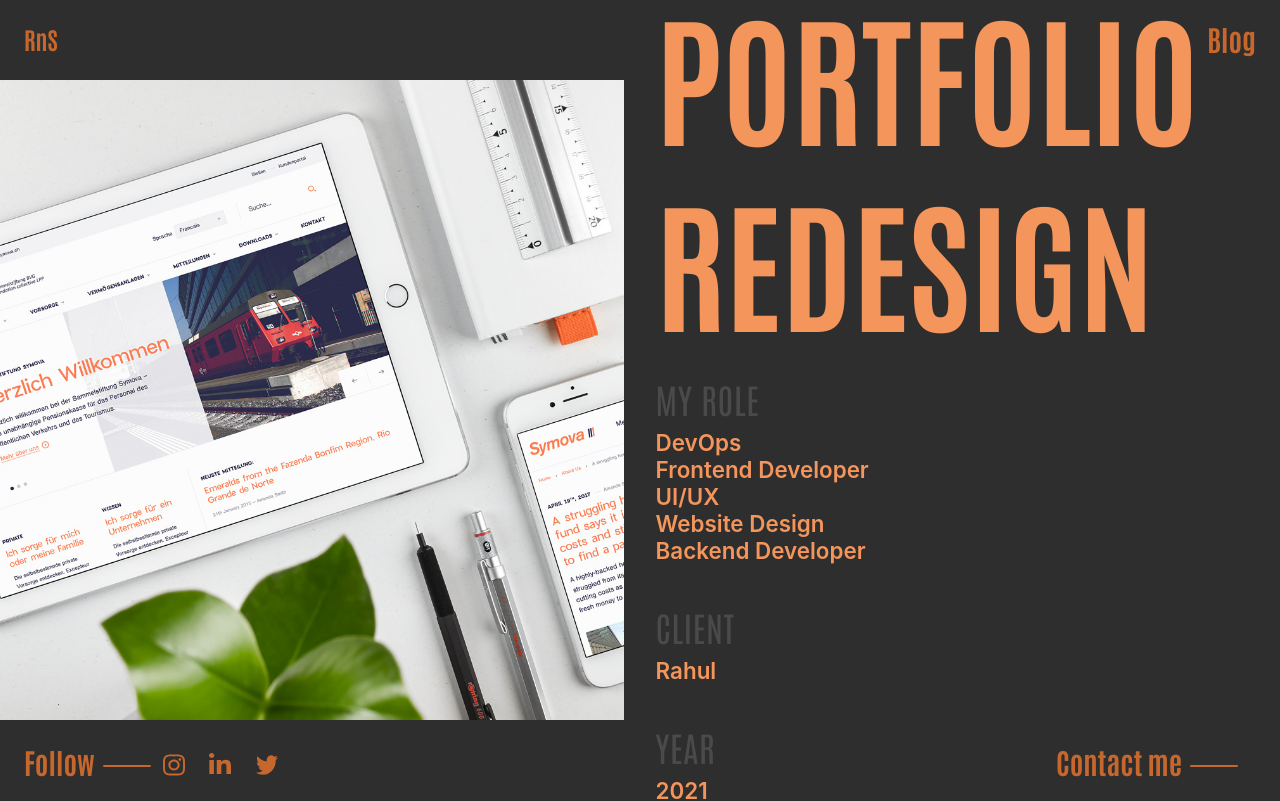
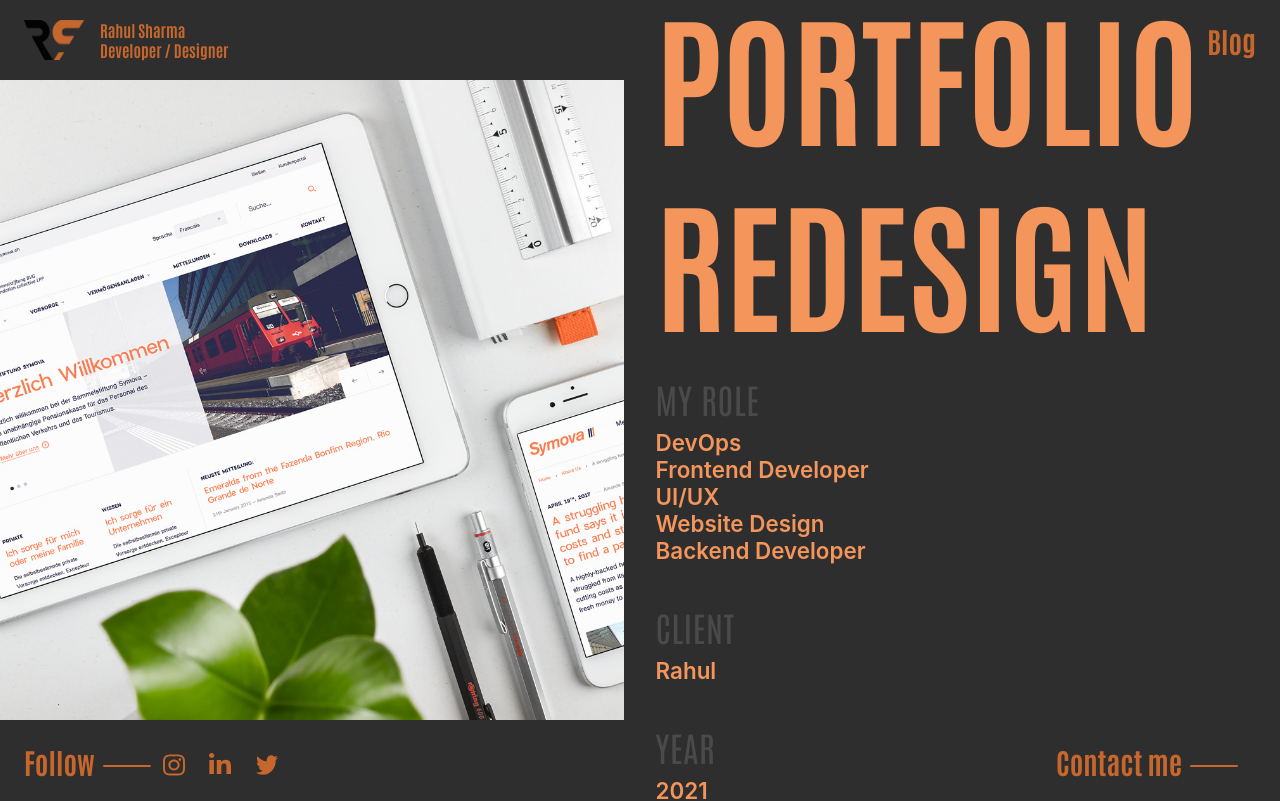
Before and after one commit to holdmypotion/portfolio-v2, a Next.js app: page /caseStudy in a window 1280 px wide. Shown: the top 801 px of the page. Built offline with nearby package versions, Linux system fonts and the light colour scheme.

Commit message:
Added credits and logo

```diff
--- a/components/portfolio/home/contact.js
+++ b/components/portfolio/home/contact.js
@@ -23,7 +23,7 @@ export default function Contact() {
   const [subject, setSubject] = useState('');
   const [message, setMessage] = useState('');
   return (
-    <ContactContainer>
+    <ContactContainer id='contact'>
       <Marquee text={`Let's Work Together.`} />
       <Container>
         <ContentContainer>
--- /dev/null
+++ b/components/portfolio/layout/credits.js
@@ -0,0 +1,18 @@
+import Image from 'next/image';
+import {
+  CreditsContainer,
+  LogoContainer,
+} from '../../../styles/portfolio/layoutStyles';
+
+export default function Credits() {
+  return (
+    <CreditsContainer>
+      <LogoContainer>
+        <Image src={'/logo.png'} width={60} height={40} />
+        <div>
+          <h3>© 2021 Rahul Sharma</h3>
+        </div>
+      </LogoContainer>
+    </CreditsContainer>
+  );
+}
--- a/components/portfolio/layout/footer.js
+++ b/components/portfolio/layout/footer.js
@@ -25,7 +25,7 @@ const Footer = () => {
         <FSocialSVG>{svgs}</FSocialSVG>
       </FlexContainer>
       <FlexContainer>
-        <Link href='/'>
+        <Link href='/#contact'>
           <a>
             <FTextContainer>
               <h3>Contact me</h3>
--- a/components/portfolio/layout/layout.js
+++ b/components/portfolio/layout/layout.js
@@ -1,5 +1,6 @@
 import { createGlobalStyle, ThemeProvider } from 'styled-components';
 import ScrollProgressBar from '../UI/scrollProgressBar';
+import Credits from './credits';
 import Footer from './footer';
 import MobileFooter from './mobileFooter';
 import Navbar from './navbar';
@@ -61,6 +62,7 @@ const Layout = props => {
       <MobileFooter />
       {props.children}
       <Footer />
+      <Credits />
     </ThemeProvider>
   );
 };
--- a/components/portfolio/layout/navbar.js
+++ b/components/portfolio/layout/navbar.js
@@ -1,16 +1,21 @@
+import Image from 'next/image';
 import Link from 'next/link';
 import {
   NContainer,
-  NLogoContainer,
+  LogoContainer,
   NMenuContainer,
 } from '../../../styles/portfolio/layoutStyles';
 
 const Navbar = ({ isHome }) => {
   return (
     <NContainer>
-      <NLogoContainer>
-        <h2>RnS</h2>
-      </NLogoContainer>
+      <LogoContainer>
+        <Image src={'/logo.png'} width={60} height={40} />
+        <div>
+          <h3>Rahul Sharma</h3>
+          <h3>Developer / Designer</h3>
+        </div>
+      </LogoContainer>
       <NMenuContainer>
         <ul>
           <li>
--- a/styles/portfolio/contactStyles.js
+++ b/styles/portfolio/contactStyles.js
@@ -1,9 +1,8 @@
 import styled, { css, keyframes } from 'styled-components';
 
 export const ContactContainer = styled.div`
-  padding-bottom: 10vh;
   @media (min-width: 1080px) {
-    padding: 20vw 0;
+    padding-top: 20vw;
   }
 `;
 
--- a/styles/portfolio/layoutStyles.js
+++ b/styles/portfolio/layoutStyles.js
@@ -17,7 +17,21 @@ export const NContainer = styled.div`
   mix-blend-mode: difference; ;
 `;
 
-export const NLogoContainer = styled.div``;
+export const LogoContainer = styled.div`
+  display: flex;
+  align-items: center;
+  justify-content: space-between;
+
+  & h3 {
+    font-size: 1rem;
+  }
+
+  @media (min-width: 700px) {
+    & h3 {
+      padding-left: 1rem;
+    }
+  }
+`;
 
 export const NMenuContainer = styled.div`
   & ul {
@@ -119,3 +133,14 @@ export const MFButtonContainer = styled.div`
   justify-content: center;
   align-items: center;
 `;
+
+export const CreditsContainer = styled.div`
+  display: flex;
+  justify-content: center;
+  align-items: center;
+  font-family: Antonio;
+  font-weight: 700;
+  color: ${props => props.theme.primary};
+  padding-bottom: 5rem;
+  mix-blend-mode: difference;
+`;
```
Also changed, not shown: public/logo.png (added).
